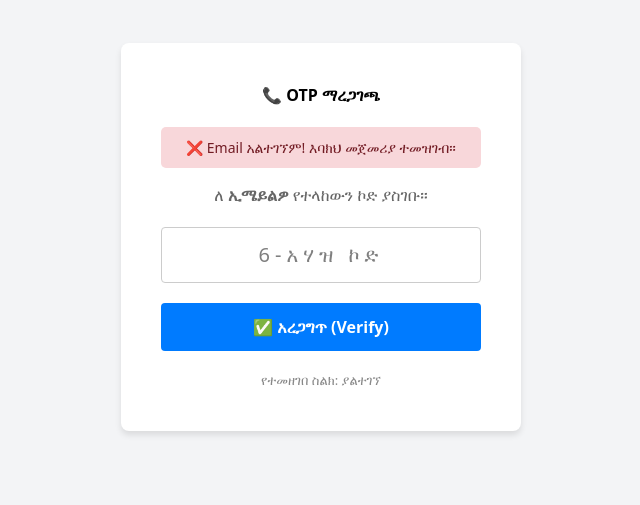
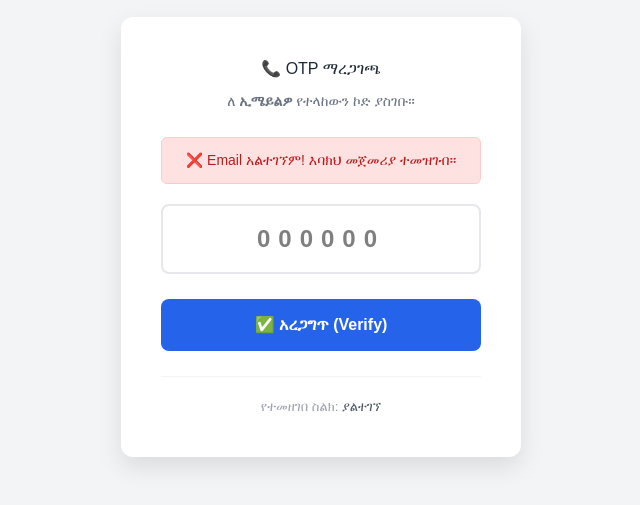
Before and after one commit to petroshambir/phone-call, a React (Vite) app in the folder Client/: page /verify-otp in a window 1280 px wide. Shown: the part 163-668 px from the top of the page, without its empty margins (319-959 px from the left). Built offline with nearby package versions, Linux system fonts and the light colour scheme.

Commit message:
fix register send emial

```diff
--- a/Client/src/pages/VerifyOtp.jsx
+++ b/Client/src/pages/VerifyOtp.jsx
@@ -1,3 +1,133 @@
+// import { useState, useEffect } from "react";
+// import { useNavigate } from "react-router-dom";
+// import axios from "axios";
+
+// function VerifyOtp({ setUserPhone, userEmail, phone }) {
+//     const [otp, setOtp] = useState("");
+//     const [errorMsg, setErrorMsg] = useState("");
+//     const navigate = useNavigate();
+
+//     // Backend URL
+//     const backendUrl = "https://phone-call-backend.onrender.com/api/verify-otp";
+//     useEffect(() => {
+//         // ኢሜይል ከሌለ ተጠቃሚው በስህተት ነው እዚህ ገጽ የመጣው ማለት ነው
+//         if (!userEmail) {
+//             setErrorMsg("❌ Email አልተገኘም! እባክህ መጀመሪያ ተመዝገብ።");
+//         }
+//     }, [userEmail]);
+
+//     const handleVerify = async () => {
+//         if (!otp || otp.length !== 6) {
+//             setErrorMsg("ትክክለኛ 6 አሃዝ OTP ያስገቡ");
+//             return;
+//         }
+
+//         try {
+//             const res = await axios.post(backendUrl, {
+//                 email: userEmail,
+//                 otp: otp
+//             });
+
+//             if (res.data.success) {
+//                 alert("✅ OTP Verified Successfully!");
+
+//                 // ስልኩን ወደ App.jsx ስቴት እንመልሰው (Login እንዲሆን)
+//                 if (phone && setUserPhone) {
+//                     setUserPhone(phone);
+//                 }
+
+//                 // ወደ Home ገጽ እንላክ
+//                 navigate("/home");
+//             } else {
+//                 setErrorMsg("❌ አልተሳካም: " + res.data.message);
+//             }
+//         } catch (err) {
+//             const errorMessage = err.response?.data?.message || "አገናኝ ስህተት ወይም Server ችግር";
+//             setErrorMsg("❌ አልተሳካም: " + errorMessage);
+//         }
+//     };
+
+//     return (
+//         <div style={{
+//             minHeight: '100vh',
+//             display: 'flex',
+//             justifyContent: 'center',
+//             alignItems: 'center',
+//             backgroundColor: '#f3f4f6'
+//         }}>
+//             <div style={{
+//                 backgroundColor: 'white',
+//                 padding: '40px',
+//                 borderRadius: '8px',
+//                 boxShadow: '0 4px 6px rgba(0,0,0,0.1)',
+//                 width: '100%',
+//                 maxWidth: '400px',
+//                 textAlign: 'center'
+//             }}>
+//                 <h2 style={{ marginBottom: '20px', fontWeight: 'bold' }}>📞 OTP ማረጋገጫ</h2>
+
+//                 {errorMsg && (
+//                     <div style={{
+//                         color: '#721c24',
+//                         backgroundColor: '#f8d7da',
+//                         padding: '10px',
+//                         borderRadius: '5px',
+//                         marginBottom: '15px',
+//                         fontSize: '14px'
+//                     }}>
+//                         {errorMsg}
+//                     </div>
+//                 )}
+
+//                 <p style={{ marginBottom: '20px', color: '#666' }}>
+//                     ለ <strong>{userEmail || "ኢሜይልዎ"}</strong> የተላከውን ኮድ ያስገቡ።
+//                 </p>
+
+//                 <input
+//                     type="text"
+//                     placeholder="6-አሃዝ ኮድ"
+//                     maxLength="6"
+//                     value={otp}
+//                     onChange={(e) => setOtp(e.target.value)}
+//                     style={{
+//                         padding: '12px',
+//                         width: '100%',
+//                         border: '1px solid #ccc',
+//                         borderRadius: '4px',
+//                         textAlign: 'center',
+//                         fontSize: '20px',
+//                         letterSpacing: '5px',
+//                         marginBottom: '20px',
+//                         display: 'block'
+//                     }}
+//                 />
+
+//                 <button
+//                     onClick={handleVerify}
+//                     style={{
+//                         width: '100%',
+//                         padding: '12px',
+//                         backgroundColor: '#007bff',
+//                         color: 'white',
+//                         border: 'none',
+//                         borderRadius: '4px',
+//                         cursor: 'pointer',
+//                         fontWeight: 'bold',
+//                         fontSize: '16px'
+//                     }}
+//                 >
+//                     ✅ አረጋግጥ (Verify)
+//                 </button>
+
+//                 <p style={{ marginTop: '20px', fontSize: '13px', color: '#888' }}>
+//                     የተመዘገበ ስልክ: {phone || "ያልተገኘ"}
+//                 </p>
+//             </div>
+//         </div>
+//     );
+// }
+
+// export default VerifyOtp;
 import { useState, useEffect } from "react";
 import { useNavigate } from "react-router-dom";
 import axios from "axios";
@@ -7,11 +137,10 @@ function VerifyOtp({ setUserPhone, userEmail, phone }) {
     const [errorMsg, setErrorMsg] = useState("");
     const navigate = useNavigate();
 
-    // Backend URL
-    const backendUrl = "https://phone-call-backend.onrender.com/api/auth/verify-otp";
+    // ✅ በትክክል የተስተካከለ Backend URL (ያለ /auth/)
+    const backendUrl = "https://phone-call-backend.onrender.com/api/verify-otp";
 
     useEffect(() => {
-        // ኢሜይል ከሌለ ተጠቃሚው በስህተት ነው እዚህ ገጽ የመጣው ማለት ነው
         if (!userEmail) {
             setErrorMsg("❌ Email አልተገኘም! እባክህ መጀመሪያ ተመዝገብ።");
         }
@@ -19,7 +148,7 @@ function VerifyOtp({ setUserPhone, userEmail, phone }) {
 
     const handleVerify = async () => {
         if (!otp || otp.length !== 6) {
-            setErrorMsg("ትክክለኛ 6 አሃዝ OTP ያስገቡ");
+            setErrorMsg("⚠️ ትክክለኛ 6 አሃዝ OTP ያስገቡ");
             return;
         }
 
@@ -30,21 +159,19 @@ function VerifyOtp({ setUserPhone, userEmail, phone }) {
             });
 
             if (res.data.success) {
-                alert("✅ OTP Verified Successfully!");
+                alert("✅ ማረጋገጫው ተሳክቷል!");
 
-                // ስልኩን ወደ App.jsx ስቴት እንመልሰው (Login እንዲሆን)
                 if (phone && setUserPhone) {
                     setUserPhone(phone);
                 }
 
-                // ወደ Home ገጽ እንላክ
-                navigate("/home");
+                navigate("/home"); // ወደ ዋናው ገጽ ይወስደዋል
             } else {
-                setErrorMsg("❌ አልተሳካም: " + res.data.message);
+                setErrorMsg("❌ " + res.data.message);
             }
         } catch (err) {
-            const errorMessage = err.response?.data?.message || "አገናኝ ስህተት ወይም Server ችግር";
-            setErrorMsg("❌ አልተሳካም: " + errorMessage);
+            const errorMessage = err.response?.data?.message || "የሰርቨር ግንኙነት ተቋርጧል።";
+            setErrorMsg("❌ " + errorMessage);
         }
     };
 
@@ -54,75 +181,85 @@ function VerifyOtp({ setUserPhone, userEmail, phone }) {
             display: 'flex',
             justifyContent: 'center',
             alignItems: 'center',
-            backgroundColor: '#f3f4f6'
+            backgroundColor: '#f3f4f6',
+            fontFamily: 'sans-serif'
         }}>
             <div style={{
                 backgroundColor: 'white',
                 padding: '40px',
-                borderRadius: '8px',
-                boxShadow: '0 4px 6px rgba(0,0,0,0.1)',
+                borderRadius: '12px',
+                boxShadow: '0 10px 25px rgba(0,0,0,0.1)',
                 width: '100%',
                 maxWidth: '400px',
                 textAlign: 'center'
             }}>
-                <h2 style={{ marginBottom: '20px', fontWeight: 'bold' }}>📞 OTP ማረጋገጫ</h2>
+                <h2 style={{ marginBottom: '10px', color: '#1f2937' }}>📞 OTP ማረጋገጫ</h2>
+                <p style={{ marginBottom: '25px', color: '#6b7280', fontSize: '14px' }}>
+                    ለ <strong>{userEmail || "ኢሜይልዎ"}</strong> የተላከውን ኮድ ያስገቡ።
+                </p>
 
                 {errorMsg && (
                     <div style={{
-                        color: '#721c24',
-                        backgroundColor: '#f8d7da',
-                        padding: '10px',
-                        borderRadius: '5px',
-                        marginBottom: '15px',
-                        fontSize: '14px'
+                        color: '#b91c1c',
+                        backgroundColor: '#fee2e2',
+                        padding: '12px',
+                        borderRadius: '6px',
+                        marginBottom: '20px',
+                        fontSize: '14px',
+                        border: '1px solid #fecaca'
                     }}>
                         {errorMsg}
                     </div>
                 )}
 
-                <p style={{ marginBottom: '20px', color: '#666' }}>
-                    ለ <strong>{userEmail || "ኢሜይልዎ"}</strong> የተላከውን ኮድ ያስገቡ።
-                </p>
-
                 <input
                     type="text"
-                    placeholder="6-አሃዝ ኮድ"
+                    placeholder="000000"
                     maxLength="6"
                     value={otp}
                     onChange={(e) => setOtp(e.target.value)}
                     style={{
-                        padding: '12px',
+                        padding: '15px',
                         width: '100%',
-                        border: '1px solid #ccc',
-                        borderRadius: '4px',
+                        border: '2px solid #e5e7eb',
+                        borderRadius: '8px',
                         textAlign: 'center',
-                        fontSize: '20px',
-                        letterSpacing: '5px',
-                        marginBottom: '20px',
-                        display: 'block'
+                        fontSize: '24px',
+                        fontWeight: 'bold',
+                        letterSpacing: '8px',
+                        marginBottom: '25px',
+                        outline: 'none',
+                        transition: 'border-color 0.2s'
                     }}
+                    onFocus={(e) => e.target.style.borderColor = '#3b82f6'}
+                    onBlur={(e) => e.target.style.borderColor = '#e5e7eb'}
                 />
 
                 <button
                     onClick={handleVerify}
                     style={{
                         width: '100%',
-                        padding: '12px',
-                        backgroundColor: '#007bff',
+                        padding: '14px',
+                        backgroundColor: '#2563eb',
                         color: 'white',
                         border: 'none',
-                        borderRadius: '4px',
+                        borderRadius: '8px',
                         cursor: 'pointer',
                         fontWeight: 'bold',
-                        fontSize: '16px'
+                        fontSize: '16px',
+                        transition: 'background-color 0.2s'
                     }}
+                    onMouseOver={(e) => e.target.style.backgroundColor = '#1d4ed8'}
+                    onMouseOut={(e) => e.target.style.backgroundColor = '#2563eb'}
                 >
                     ✅ አረጋግጥ (Verify)
                 </button>
 
-                <p style={{ marginTop: '20px', fontSize: '13px', color: '#888' }}>
-                    የተመዘገበ ስልክ: {phone || "ያልተገኘ"}
-                </p>
+                <div style={{ marginTop: '25px', paddingTop: '20px', borderTop: '1px solid #f3f4f6' }}>
+                    <p style={{ fontSize: '13px', color: '#9ca3af' }}>
+                        የተመዘገበ ስልክ: <span style={{ color: '#4b5563' }}>{phone || "ያልተገኘ"}</span>
+                    </p>
+                </div>
             </div>
         </div>
     );
```
Also changed, not shown: Client/src/pages/Register.jsx (+114 -61 lines).
